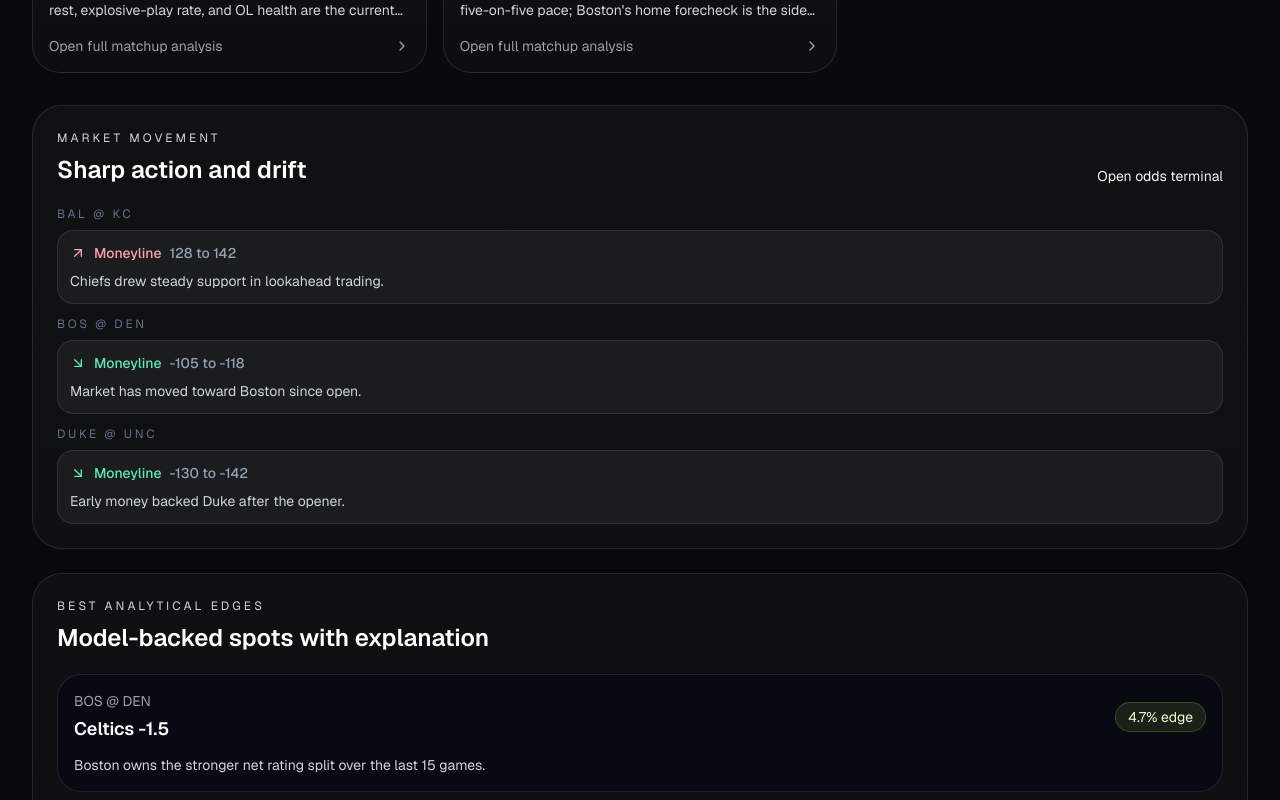
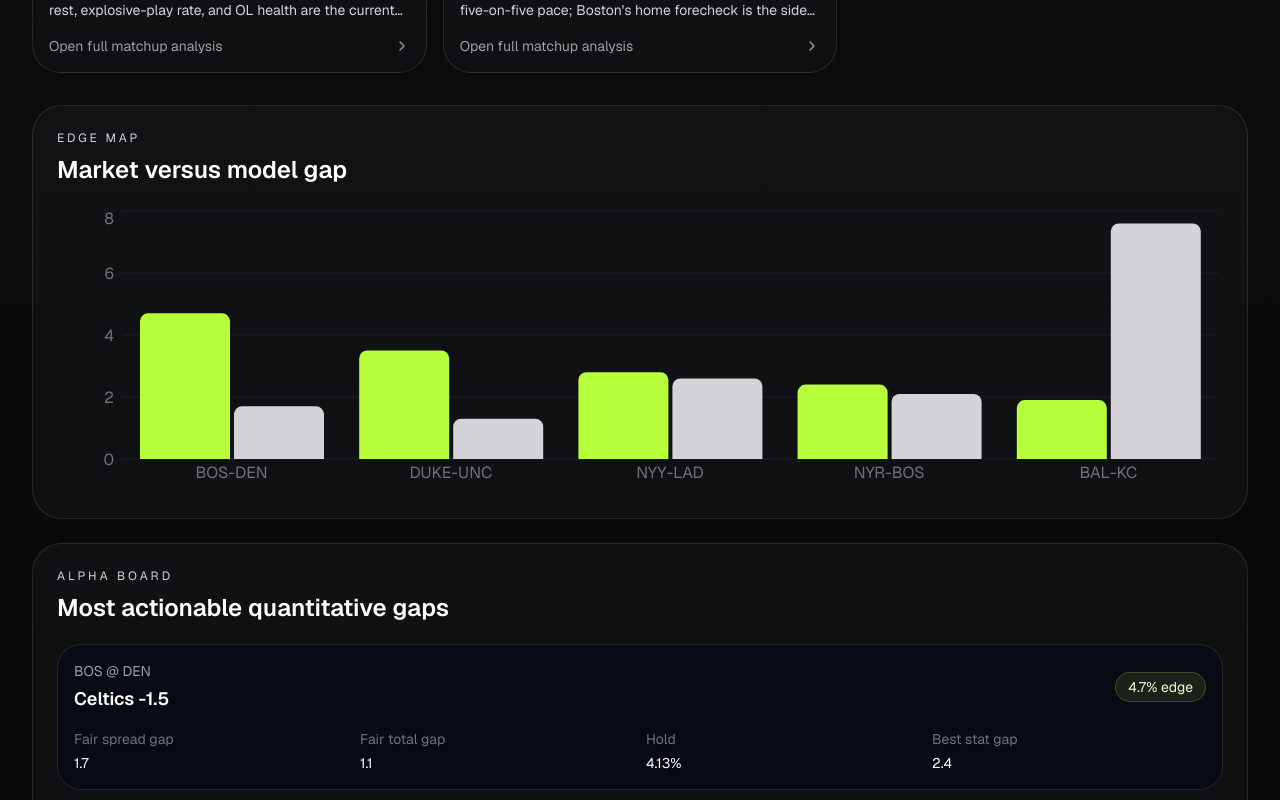
Before and after one commit to NickDiGirolamo/sports-alpha, a Next.js app: page / in a window 1280 px wide. Shown: the part 1620-2420 px from the top of the page. Built offline with nearby package versions, Linux system fonts and the light colour scheme.

Commit message:
Deepen analytics views

```diff
--- a/app/game/[gameId]/page.tsx
+++ b/app/game/[gameId]/page.tsx
@@ -1,13 +1,15 @@
 import { notFound } from "next/navigation";
+import { GameFactGrid } from "@/components/game-fact-grid";
 import { LineMovementIndicator } from "@/components/line-movement-indicator";
 import { MarketOverview } from "@/components/market-overview";
+import { MatchupMetricsChart } from "@/components/matchup-metrics-chart";
 import { PageHeader } from "@/components/page-header";
 import { TeamComparisonTable } from "@/components/team-comparison-table";
 import { TeamPill } from "@/components/team-pill";
 import { TrendChart } from "@/components/trend-chart";
 import { WatchlistButton } from "@/components/watchlist-button";
 import { getGameById } from "@/lib/data/service";
-import { formatGameTime } from "@/lib/utils";
+import { calculateHold, formatGameTime, moneylineToProbability } from "@/lib/utils";
 
 export default async function GameDetailPage({ params }: { params: Promise<{ gameId: string }> }) {
   const { gameId } = await params;
@@ -16,6 +18,35 @@
   if (!game) {
     notFound();
   }
+
+  const factGrid = [
+    {
+      label: "Market hold",
+      value: `${calculateHold(game.currentLine.moneyline.home, game.currentLine.moneyline.away).toFixed(2)}%`,
+      detail: "Useful for identifying whether the current book price is efficient or inflated.",
+    },
+    {
+      label: "Spread gap",
+      value: `${Math.abs(game.projection.fairSpread - game.currentLine.spread.away).toFixed(1)}`,
+      detail: "Difference between the model fair spread and the current market spread.",
+    },
+    {
+      label: "Total gap",
+      value: `${Math.abs(game.projection.fairTotal - game.currentLine.total.points).toFixed(1)}`,
+      detail: "Helps identify whether the game environment is richer or lower scoring than the market implies.",
+    },
+    {
+      label: "Home implied %",
+      value: `${(moneylineToProbability(game.currentLine.moneyline.home) * 100).toFixed(1)}%`,
+      detail: "Current moneyline translated into market win probability for the home side.",
+    },
+  ];
+
+  const chartMetrics = game.metrics.slice(0, 5).map((metric) => ({
+    metric: metric.label,
+    away: Number(metric.awayValue.toFixed(1)),
+    home: Number(metric.homeValue.toFixed(1)),
+  }));
 
   return (
     <div className="space-y-4 pb-10 sm:space-y-6">
@@ -99,6 +130,8 @@
         </div>
       </section>
 
+      <GameFactGrid facts={factGrid} />
+
       <section className="grid gap-6 xl:grid-cols-[1.15fr,0.85fr]">
         <div className="rounded-[32px] border border-white/10 bg-white/[0.03] p-4 sm:p-6">
           <div className="mb-5">
@@ -137,6 +170,8 @@
         </div>
       </section>
 
+      <MatchupMetricsChart data={chartMetrics} awayLabel={game.awayTeam.code} homeLabel={game.homeTeam.code} />
+
       <section className="grid gap-6 xl:grid-cols-2">
         <TrendChart title="Spread movement" data={game.lineHistory} dataKey="spread" stroke="#58c7ff" />
         <TrendChart title="Total movement" data={game.lineHistory} dataKey="total" stroke="#9fffaf" />
--- /dev/null
+++ b/components/edge-overview-chart.tsx
@@ -0,0 +1,37 @@
+"use client";
+
+import { Bar, BarChart, CartesianGrid, ResponsiveContainer, Tooltip, XAxis, YAxis } from "recharts";
+
+export function EdgeOverviewChart({
+  data,
+}: {
+  data: Array<{ game: string; edge: number; lineGap: number }>;
+}) {
+  return (
+    <div className="rounded-[30px] border border-white/10 bg-white/[0.03] p-5 sm:p-6">
+      <div className="mb-5">
+        <p className="text-xs uppercase tracking-[0.24em] text-zinc-300">Edge map</p>
+        <h3 className="mt-2 text-2xl font-semibold text-white">Market versus model gap</h3>
+      </div>
+      <div className="h-72 min-w-0">
+        <ResponsiveContainer width="100%" height="100%">
+          <BarChart data={data} barCategoryGap={18}>
+            <CartesianGrid stroke="rgba(148,163,184,0.10)" vertical={false} />
+            <XAxis dataKey="game" stroke="#71717a" tickLine={false} axisLine={false} />
+            <YAxis stroke="#71717a" tickLine={false} axisLine={false} />
+            <Tooltip
+              contentStyle={{
+                background: "rgba(9, 9, 11, 0.94)",
+                border: "1px solid rgba(255,255,255,0.08)",
+                borderRadius: "16px",
+                color: "#f4f4f5",
+              }}
+            />
+            <Bar dataKey="edge" radius={[8, 8, 0, 0]} fill="#b8ff3b" />
+            <Bar dataKey="lineGap" radius={[8, 8, 0, 0]} fill="#d4d4d8" />
+          </BarChart>
+        </ResponsiveContainer>
+      </div>
+    </div>
+  );
+}
--- /dev/null
+++ b/components/game-fact-grid.tsx
@@ -0,0 +1,17 @@
+export function GameFactGrid({
+  facts,
+}: {
+  facts: Array<{ label: string; value: string; detail: string }>;
+}) {
+  return (
+    <div className="grid gap-3 sm:grid-cols-2 xl:grid-cols-4">
+      {facts.map((fact) => (
+        <div key={fact.label} className="rounded-3xl border border-white/10 bg-slate-950/45 p-4">
+          <p className="text-[11px] uppercase tracking-[0.22em] text-zinc-500">{fact.label}</p>
+          <p className="mt-2 text-2xl font-semibold text-white">{fact.value}</p>
+          <p className="mt-2 text-sm text-zinc-300">{fact.detail}</p>
+        </div>
+      ))}
+    </div>
+  );
+}
--- a/components/home-sections.tsx
+++ b/components/home-sections.tsx
@@ -1,8 +1,10 @@
 import Link from "next/link";
+import { EdgeOverviewChart } from "@/components/edge-overview-chart";
 import { InsightCard } from "@/components/insight-card";
 import { LineMovementIndicator } from "@/components/line-movement-indicator";
 import { MetricCard } from "@/components/metric-card";
 import { Game, Insight, Team } from "@/lib/types";
+import { calculateHold } from "@/lib/utils";
 
 export function HomeSections({
   games,
@@ -17,9 +19,70 @@
     .slice(0, 3);
 
   const edges = [...games].sort((a, b) => b.projection.modelEdgePercent - a.projection.modelEdgePercent).slice(0, 3);
+  const edgeChartData = [...games]
+    .sort((a, b) => b.projection.modelEdgePercent - a.projection.modelEdgePercent)
+    .slice(0, 5)
+    .map((game) => ({
+      game: `${game.awayTeam.code}-${game.homeTeam.code}`,
+      edge: Number(game.projection.modelEdgePercent.toFixed(1)),
+      lineGap: Number(Math.abs(game.projection.fairSpread - game.currentLine.spread.away).toFixed(1)),
+    }));
 
   return (
     <div className="space-y-8">
+      <section className="grid gap-6 lg:grid-cols-[1.15fr,0.85fr]">
+        <EdgeOverviewChart data={edgeChartData} />
+        <div className="rounded-[30px] border border-white/10 bg-white/[0.03] p-5 sm:p-6">
+          <div className="mb-5">
+            <p className="text-xs uppercase tracking-[0.26em] text-zinc-300">Alpha board</p>
+            <h3 className="mt-2 text-2xl font-semibold text-white">Most actionable quantitative gaps</h3>
+          </div>
+          <div className="space-y-3">
+            {games
+              .slice()
+              .sort((a, b) => b.projection.modelEdgePercent - a.projection.modelEdgePercent)
+              .slice(0, 4)
+              .map((game) => (
+                <div key={game.id} className="rounded-3xl border border-white/10 bg-slate-950/45 p-4">
+                  <div className="flex flex-wrap items-center justify-between gap-3">
+                    <div>
+                      <p className="text-sm text-zinc-400">
+                        {game.awayTeam.code} @ {game.homeTeam.code}
+                      </p>
+                      <p className="mt-1 text-lg font-semibold text-white">{game.projection.lean}</p>
+                    </div>
+                    <div className="rounded-full border border-lime-300/20 bg-lime-300/10 px-3 py-1 text-sm text-lime-100">
+                      {game.projection.modelEdgePercent.toFixed(1)}% edge
+                    </div>
+                  </div>
+                  <div className="mt-4 grid grid-cols-2 gap-3 text-sm sm:grid-cols-4">
+                    <div>
+                      <p className="text-zinc-500">Fair spread gap</p>
+                      <p className="mt-1 text-white">{Math.abs(game.projection.fairSpread - game.currentLine.spread.away).toFixed(1)}</p>
+                    </div>
+                    <div>
+                      <p className="text-zinc-500">Fair total gap</p>
+                      <p className="mt-1 text-white">{Math.abs(game.projection.fairTotal - game.currentLine.total.points).toFixed(1)}</p>
+                    </div>
+                    <div>
+                      <p className="text-zinc-500">Hold</p>
+                      <p className="mt-1 text-white">
+                        {calculateHold(game.currentLine.moneyline.home, game.currentLine.moneyline.away).toFixed(2)}%
+                      </p>
+                    </div>
+                    <div>
+                      <p className="text-zinc-500">Best stat gap</p>
+                      <p className="mt-1 text-white">
+                        {Math.max(...game.metrics.map((metric) => Math.abs(metric.awayValue - metric.homeValue))).toFixed(1)}
+                      </p>
+                    </div>
+                  </div>
+                </div>
+              ))}
+          </div>
+        </div>
+      </section>
+
       <section className="grid gap-6 lg:grid-cols-[1fr,1fr]">
         <div className="rounded-[30px] border border-white/10 bg-white/[0.03] p-6">
           <div className="mb-5 flex items-end justify-between gap-3">
@@ -69,13 +132,13 @@
 
       <section className="grid gap-6 lg:grid-cols-[0.9fr,1.1fr]">
         <div className="rounded-[30px] border border-white/10 bg-white/[0.03] p-6">
-          <p className="text-xs uppercase tracking-[0.26em] text-zinc-300">Platform architecture</p>
-          <h3 className="mt-2 text-2xl font-semibold text-white">Built like a data product</h3>
+          <p className="text-xs uppercase tracking-[0.26em] text-zinc-300">Research profile</p>
+          <h3 className="mt-2 text-2xl font-semibold text-white">Quantitative lenses driving the board</h3>
           <div className="mt-5 grid gap-4 sm:grid-cols-2">
-            <MetricCard label="Service layer" value="Provider adapters" detail="Schedule, odds, stats, injuries, weather, and insights can be swapped independently." />
-            <MetricCard label="Domain model" value="Normalized entities" detail="Games, snapshots, metrics, reports, projections, and watchlist records are typed end to end." />
-            <MetricCard label="Model design" value="Transparent MVP" detail="Weighted recent form, efficiency, injuries, rest, and home adjustment feed side/total output." />
-            <MetricCard label="Compliance" value="Research only" detail="No bet execution or sportsbook behavior anywhere in the product." />
+            <MetricCard label="Market math" value="Implied prob + hold" detail="Moneyline pricing is converted into probability and vig context, not just shown raw." />
+            <MetricCard label="Projection layer" value="Fair side + total" detail="Each matchup compares market numbers against a transparent projected score and fair line." />
+            <MetricCard label="Situational depth" value="Form, rest, injuries" detail="Recent trend snapshots and player availability shape the lean, not just power ratings." />
+            <MetricCard label="Visual evidence" value="Charts over clutter" detail="Comparison charts and movement visuals help the user validate why the edge exists." />
           </div>
         </div>
 
--- /dev/null
+++ b/components/matchup-metrics-chart.tsx
@@ -0,0 +1,42 @@
+"use client";
+
+import { Bar, BarChart, CartesianGrid, Legend, ResponsiveContainer, Tooltip, XAxis, YAxis } from "recharts";
+
+export function MatchupMetricsChart({
+  data,
+  awayLabel,
+  homeLabel,
+}: {
+  data: Array<{ metric: string; away: number; home: number }>;
+  awayLabel: string;
+  homeLabel: string;
+}) {
+  return (
+    <div className="rounded-[32px] border border-white/10 bg-white/[0.03] p-4 sm:p-6">
+      <div className="mb-5">
+        <p className="text-xs uppercase tracking-[0.24em] text-zinc-300">Visual comparison</p>
+        <h3 className="mt-2 text-2xl font-semibold text-white">Where the statistical gap lives</h3>
+      </div>
+      <div className="h-80 min-w-0">
+        <ResponsiveContainer width="100%" height="100%">
+          <BarChart data={data} layout="vertical" barCategoryGap={16}>
+            <CartesianGrid stroke="rgba(148,163,184,0.10)" horizontal={false} />
+            <XAxis type="number" stroke="#71717a" tickLine={false} axisLine={false} />
+            <YAxis dataKey="metric" type="category" stroke="#71717a" tickLine={false} axisLine={false} width={96} />
+            <Tooltip
+              contentStyle={{
+                background: "rgba(9, 9, 11, 0.94)",
+                border: "1px solid rgba(255,255,255,0.08)",
+                borderRadius: "16px",
+                color: "#f4f4f5",
+              }}
+            />
+            <Legend />
+            <Bar dataKey="away" name={awayLabel} fill="#b8ff3b" radius={[0, 8, 8, 0]} />
+            <Bar dataKey="home" name={homeLabel} fill="#d4d4d8" radius={[0, 8, 8, 0]} />
+          </BarChart>
+        </ResponsiveContainer>
+      </div>
+    </div>
+  );
+}
```
